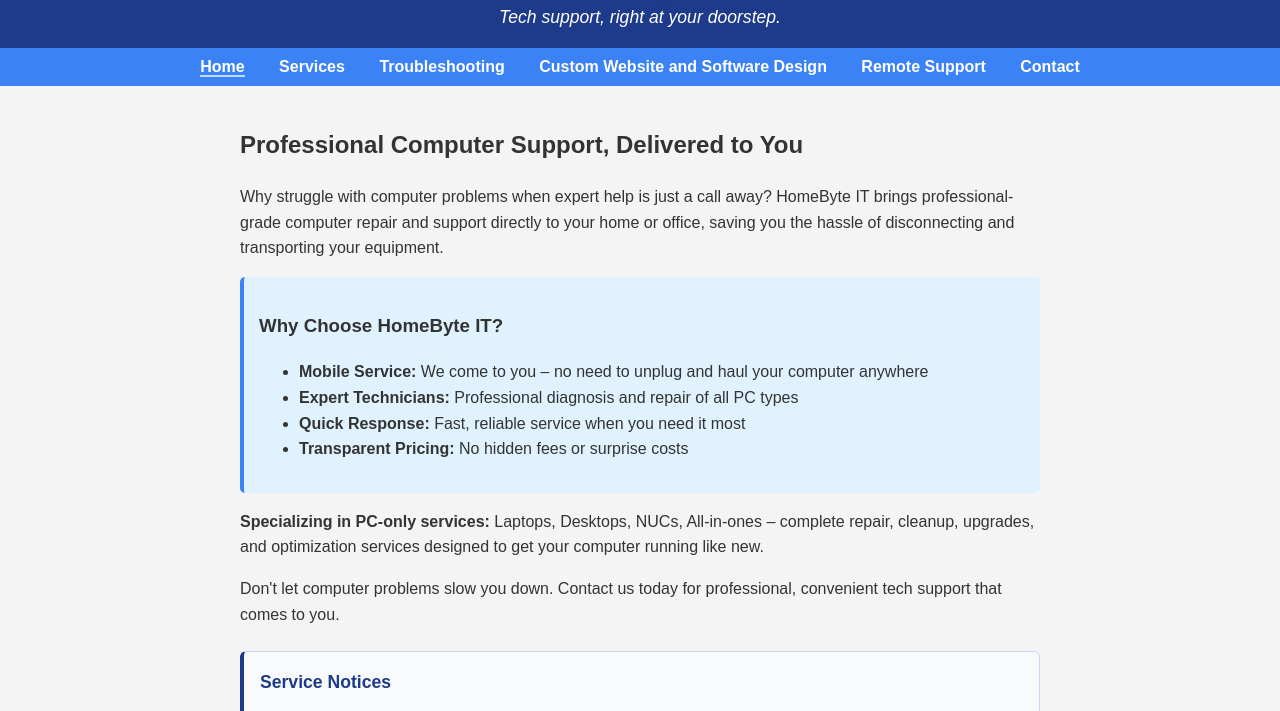
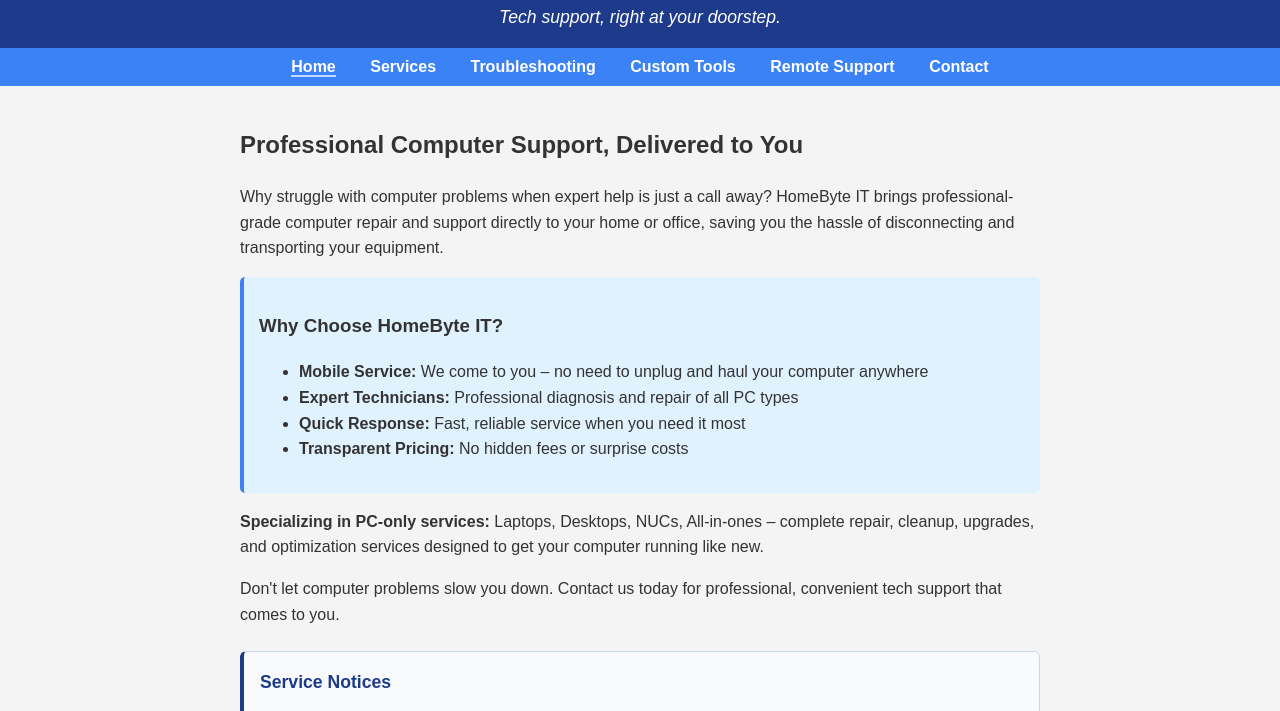
Before and after one commit to CipherLogsPlus/HomeByte-IT, a plain HTML site: page public/index.html in a window 1280 px wide. Shown: the part 68-779 px from the top of the page. Drawn offline with Linux system fonts and the light colour scheme.

Commit message:
Update nav.html

```diff
--- a/public/nav.html
+++ b/public/nav.html
@@ -2,7 +2,7 @@
     <li><a href="index.html">Home</a></li>
     <li><a href="services.html">Services</a></li>
     <li><a href="troubleshooting.html">Troubleshooting</a></li>
-    <li><a href="custom-design.html">Custom Website and Software Design</a></li>
+    <li><a href="custom-design.html">Custom Tools</a></li>
     <li><a href="remote-support.html">Remote Support</a></li>
     <li><a href="contact.html">Contact</a></li>
 </ul>
```
